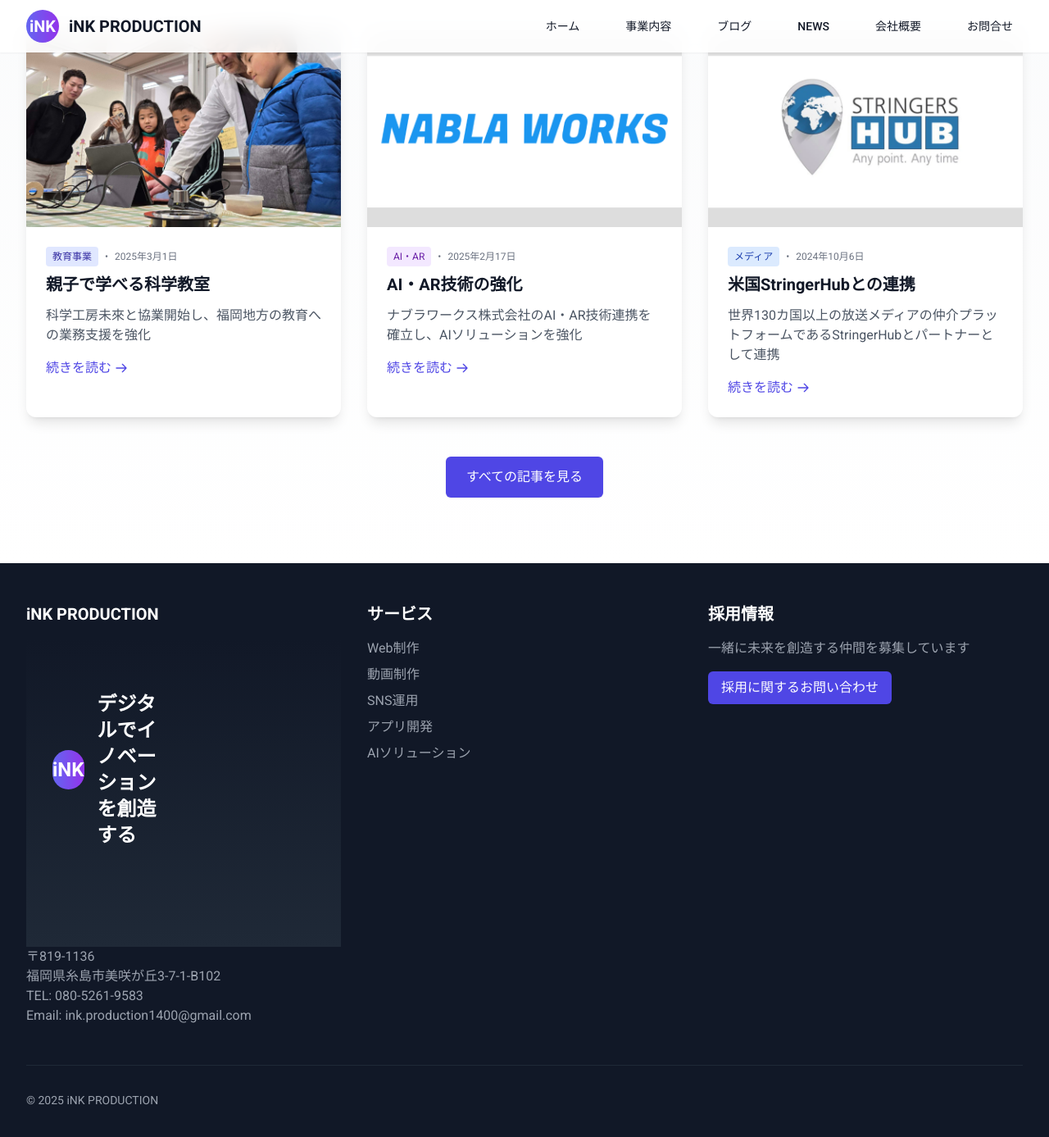
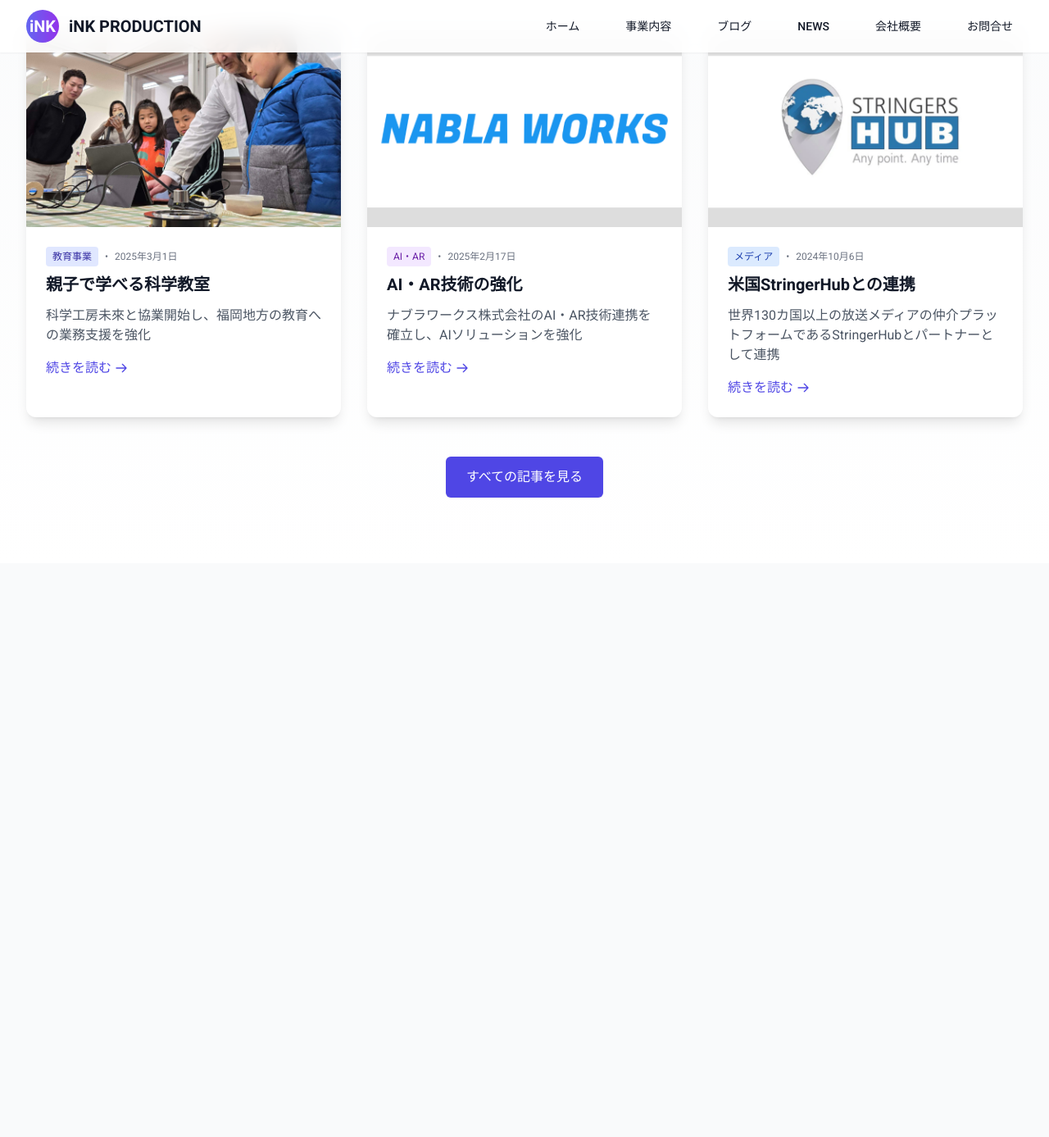
Before and after one commit to inkproduction1400-bot/iNK-PRODUCTION-, a Jekyll site: the page news.html, which Jekyll copies as it is, in a window 1280 px wide and 1400 px high, scrolled down 187 px. Shown: the top 1387 px of the window at 82% size. Built offline with Jekyll 4.4.1, drawn with Linux system fonts in a browser that asks for light colours; nearby versions of some CDN libraries; a script that is not in the unit is left out; comment, search, counter and statistics services are not loaded; after the commit the page ends 900 px from its top, so only the background shows below that.

```diff
--- a/news.html
+++ b/news.html
@@ -272,107 +272,3 @@
         </div>
     </div>
 </section>
-
-
-    <!-- JavaScript for back to top button -->
-    <script>
-        // グローバル変数の再宣言エラーを防ぐためのフラグチェック
-        const backToTopButton = document.getElementById('backToTopButton') || document.querySelector('.back-to-top');
-
-  if (backToTopButton) {
-    window.addEventListener('scroll', () => {
-      if (window.scrollY > 200) {
-        backToTopButton.classList.remove('hidden');
-      } else {
-        backToTopButton.classList.add('hidden');
-      }
-    });
-
-    backToTopButton.addEventListener('click', () => {
-      window.scrollTo({ top: 0, behavior: 'smooth' });
-    });
-  }
-        // バーガーの表示/非表示
-        //const toggleButton = document.getElementById('menu-toggle');
-  //const menu = document.getElementById('menu');
-
-  //toggleButton.addEventListener('click', () => {
-    //menu.classList.toggle('hidden');
-  //});
-
-        window.addEventListener('scroll', () => {
-            if (window.pageYOffset > 300) {
-                backToTopButton.classList.add('active');
-            } else {
-                backToTopButton.classList.remove('active');
-            }
-        });
-
-
-                // ウィンドウリサイズ時の処理
-                window.addEventListener('resize', () => {
-                    camera.aspect = window.innerWidth / window.innerHeight;
-                    camera.updateProjectionMatrix();
-                    renderer.setSize(window.innerWidth, window.innerHeight);
-                });
-
-    </script>
-    <script>
-        const menuButton = document.getElementById('mobile-menu-button');
-        const mobileMenu = document.getElementById('menu');
-
-        menuButton.addEventListener('click', () => {
-          mobileMenu.classList.toggle('hidden');
-        });
-      </script>
-</body>
-</html>
- <!-- フッター -->
- <footer class="bg-gray-900 text-white py-12">
-    <div class="max-w-7xl mx-auto px-4 sm:px-6 lg:px-8">
-        <div class="grid grid-cols-1 md:grid-cols-3 gap-8">
-            <div>
-                <h3 class="text-xl font-bold mb-4">iNK PRODUCTION</h3>
-                <p class="text-gray-400">
-<!-- フッター -->
-<footer class="bg-gradient-to-b from-gray-900 to-gray-800 text-white py-16 relative overflow-hidden">
-    <div class="max-w-7xl mx-auto px-4 sm:px-6 lg:px-8 relative z-10">
-        <div class="grid grid-cols-1 lg:grid-cols-4 gap-12">
-            <div class="lg:col-span-2 mb-8">
-                <div class="flex items-center mb-6">
-                    <div class="h-12 w-12 rounded-full bg-gradient-to-r from-indigo-500 to-purple-600 flex items-center justify-center text-2xl font-bold text-white">iNK</div>
-                    <span class="ml-4 text-2xl font-bold">デジタルでイノベーションを創造する</span>
-                </div>
-                <p class="text-gray-300 leading-relaxed max-w-md">
-
-
-</footer>
-
-<!-- ページトップボタン -->
-<p class="text-gray-400">
-〒819-1136<br>
-福岡県糸島市美咲が丘3-7-1-B102<br>
-TEL: 080-5261-9583<br>
-Email: ink.production1400@gmail.com
-</p>
-</div>
-<div>
-<h3 class="text-xl font-bold mb-4">サービス</h3>
-<ul class="space-y-2 text-gray-400">
-<li><a href="#web" class="hover:text-white transition">Web制作</a></li>
-<li><a href="#video" class="hover:text-white transition">動画制作</a></li>
-<li><a href="#sns" class="hover:text-white transition">SNS運用</a></li>
-<li><a href="#app" class="hover:text-white transition">アプリ開発</a></li>
-<li><a href="#ai" class="hover:text-white transition">AIソリューション</a></li>
-</ul>
-</div>
-<div>
-<h3 class="text-xl font-bold mb-4">採用情報</h3>
-<p class="text-gray-400 mb-4">一緒に未来を創造する仲間を募集しています</p>
-<a href="contact.html#about" class="inline-block px-4 py-2 bg-indigo-600 rounded-md hover:bg-indigo-700 transition">採用に関するお問い合わせ</a>
-</div>
-</div>
-<div class="border-t border-gray-800 mt-12 pt-8 flex flex-col md:flex-row justify-between items-center">
-<p class="text-gray-400 text-sm">© 2025 iNK PRODUCTION</p>
-<div class="flex space-x-4 mt-4 md:mt-0">
-<a href="#" class="text-gray-400 hover:text-white transition">
```
